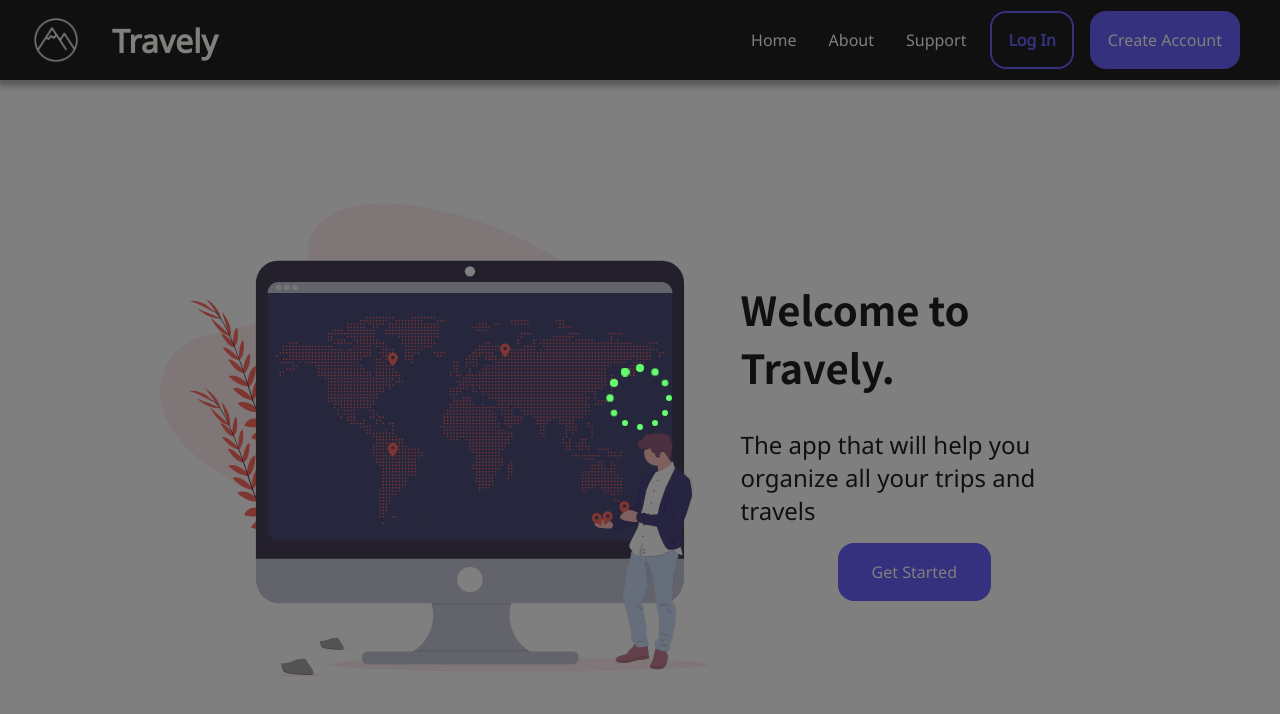
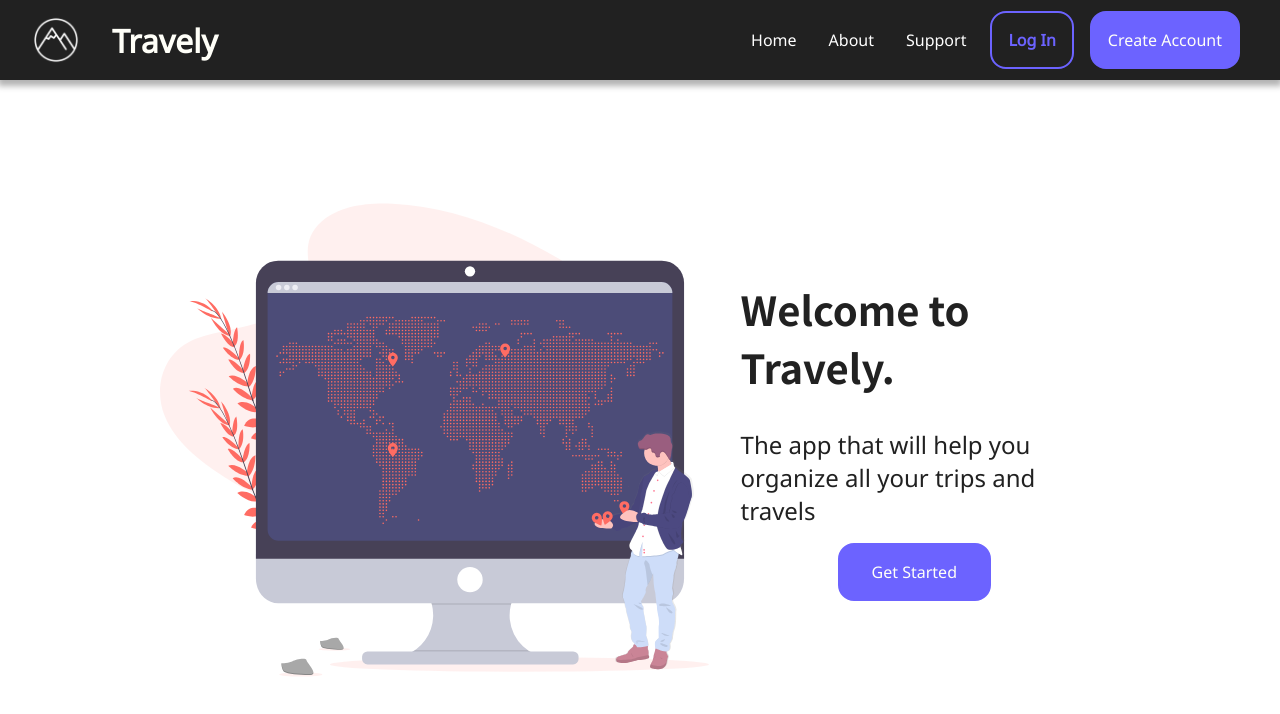
Before and after one commit to alejandro-venegas/travely, an Angular app: page / in a window 1280 px wide. Shown: the top 714 px of the page. Built offline with nearby package versions, Linux system fonts and the light colour scheme.

Commit message:
Move header

```diff
--- a/src/app/app.component.html
+++ b/src/app/app.component.html
@@ -3,6 +3,6 @@
 <main><router-outlet></router-outlet></main>
 
 <app-footer></app-footer>
-<div class="spinner-backdrop">
+<div class="spinner-backdrop" *ngIf="isLoading">
   <app-loading-spinner></app-loading-spinner>
 </div>
--- a/src/app/app.component.ts
+++ b/src/app/app.component.ts
@@ -8,4 +8,5 @@ import { Component } from '@angular/core';
 export class AppComponent {
   title = 'travely';
   isMenuActive = false;
+  isLoading = false;
 }
--- a/src/app/components/header/header.component.ts
+++ b/src/app/components/header/header.component.ts
@@ -1,5 +1,5 @@
 import { Component, EventEmitter, OnInit, Output } from '@angular/core';
-import { MenuService } from '../../services/menu.service';
+import { MenuService } from './services/menu.service';
 
 @Component({
   selector: 'app-header',
--- a/src/app/components/header/menu.directive.ts
+++ b/src/app/components/header/menu.directive.ts
@@ -1,5 +1,5 @@
 import { Directive, HostBinding, Input, OnInit } from '@angular/core';
-import { MenuService } from '../../services/menu.service';
+import { MenuService } from './services/menu.service';
 
 @Directive({
   selector: '[appMenu]',
```
Also changed, not shown: src/app/components/header/services/menu.service.ts (renamed from src/app/services/menu.service.ts), 1 other file (tests, documents, lock files or other folders).
